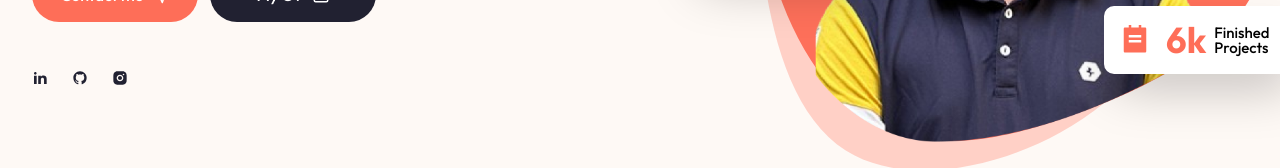
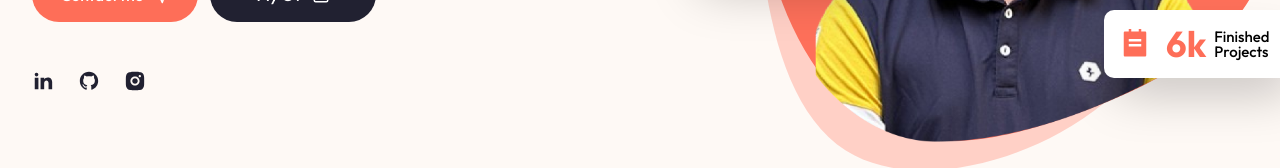
Before and after one commit to harshmistry7/harsh-pf, a Next.js app: page / in a window 1280 px wide. Shown: the part 530-698 px from the top of the page. Built offline with nearby package versions, Linux system fonts and the light colour scheme.

Commit message:
Update Hero.jsx
change = to - on line 52

```diff
--- a/components/Hero.jsx
+++ b/components/Hero.jsx
@@ -49,7 +49,7 @@ const Hero = () => {
             {/* socials */}
             <Socials
               containerStyles="flex gap-x-6 mx-auto xl:mx-0"
-              iconsStyles="text-foreground text=[22px] hover:text-primary transition-all"
+              iconsStyles="text-foreground text-[22px] hover:text-primary transition-all"
             />
           </div>
           {/* image */}
```
